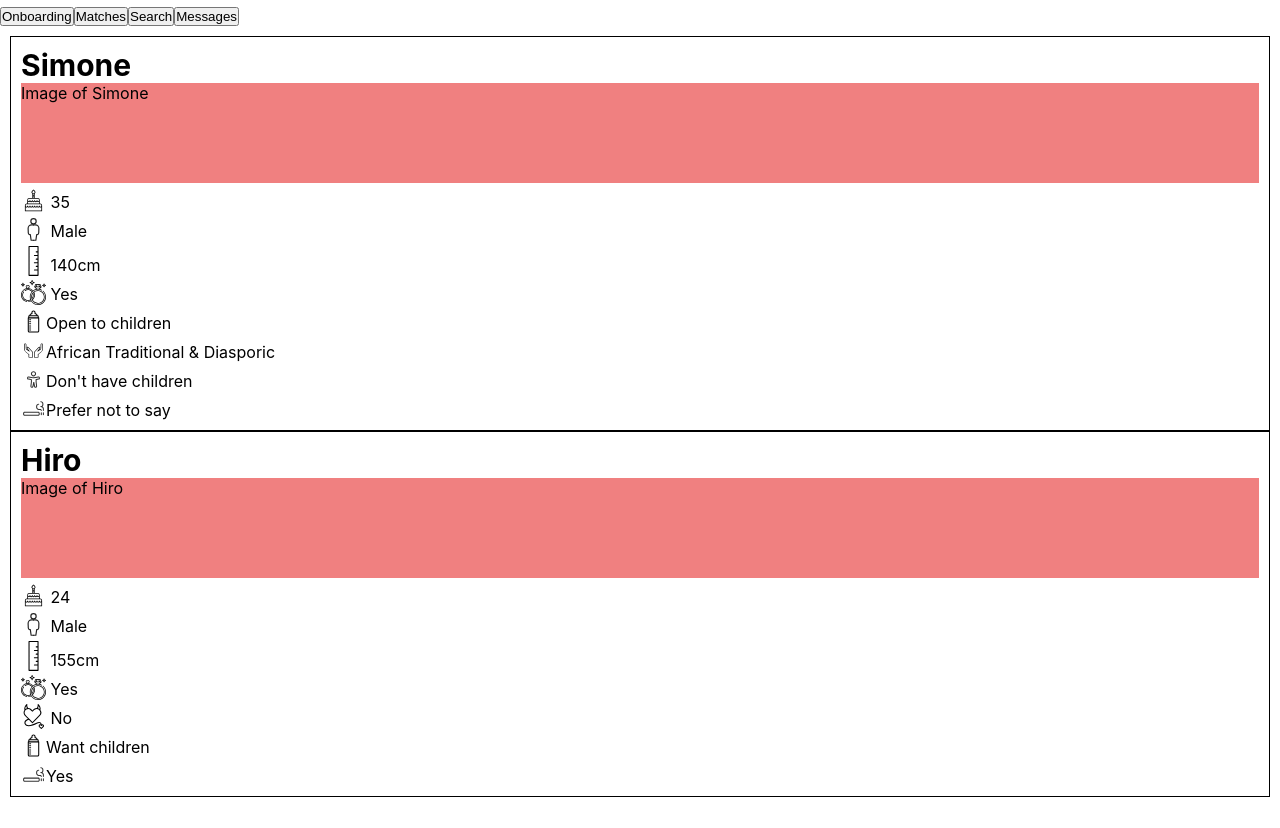
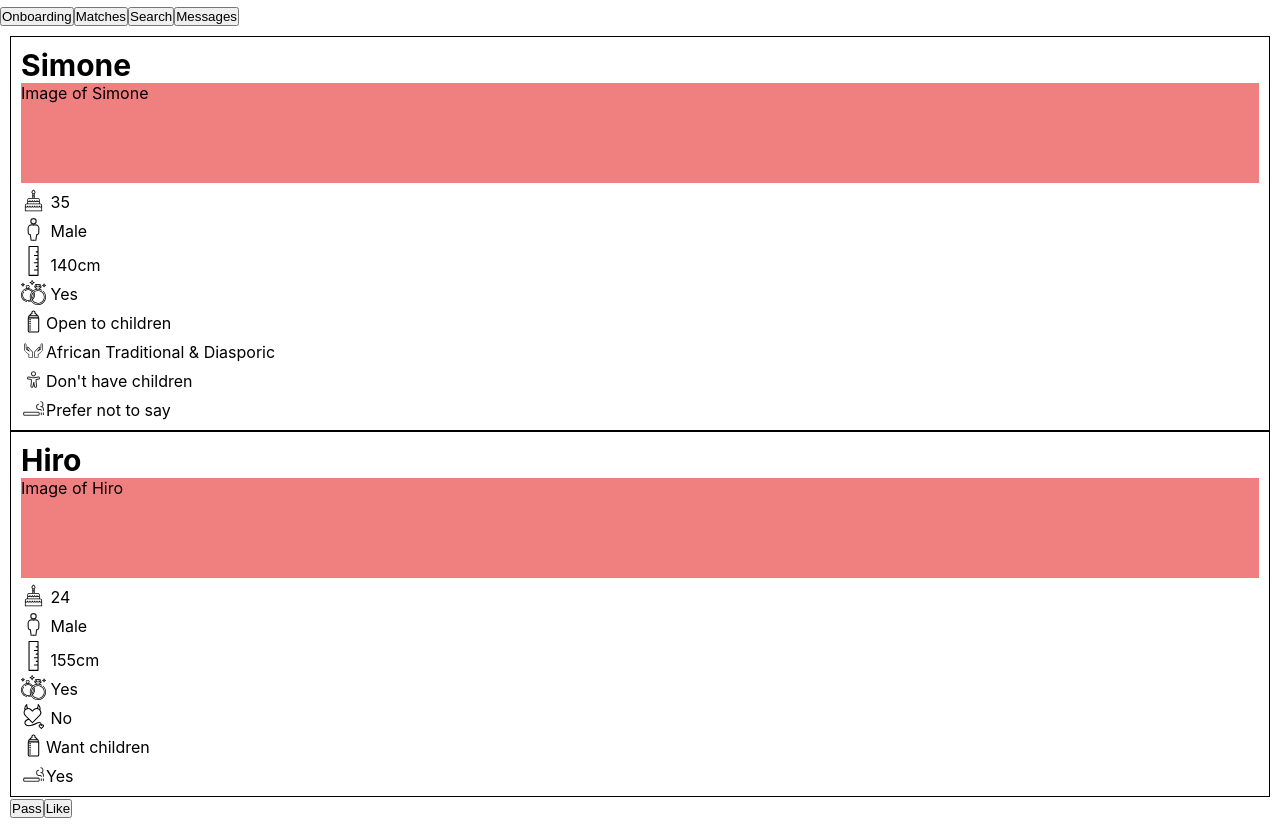
Before and after one commit to russellcs/ft1-dating-app, a React (Create React App) app: page / in a window 1280 px wide. Before the commit the page ends 807 px from the top, so only its background shows below. Built offline with nearby package versions, Linux system fonts and the light colour scheme.

Commit message:
like btn for matching started

```diff
--- a/src/App.js
+++ b/src/App.js
@@ -1,6 +1,7 @@
-import { users, messages as mockMessages } from "./mock";
+import { users, messages as mockMessages, currentUserId } from "./mock";
 import Interface from "./components/Interface";
 import { useState } from "react";
+import { getUserById } from "./utils/matchingUtil";
 
 const App = () => {
   const [messages, setMessages] = useState(mockMessages);
@@ -12,9 +13,24 @@ const App = () => {
     setMessages(copy);
   };
 
+  const currentUser = getUserById(currentUserId, users);
+
+  const onLikeUpdate = (user, boolean) => {
+    const usersCopy = [...users];
+    if (boolean) {
+      usersCopy.currentUser.likes.push(user.userId);
+      usersCopy.currentUser.seen.push(user.userId);
+    }
+  };
+
   return (
     <>
-      <Interface users={users} messages={messages} addMessage={addMessage} />
+      <Interface
+        users={users}
+        messages={messages}
+        addMessage={addMessage}
+        onLikeUpdate={onLikeUpdate}
+      />
     </>
   );
 };
--- a/src/components/Interface.jsx
+++ b/src/components/Interface.jsx
@@ -16,10 +16,6 @@ const Interface = (props) => {
     //do something useful
   };
 
-  const onLikeUpdate = (payload) => {
-    //update the like
-  };
-
   return (
     <>
       <nav>
@@ -31,7 +27,7 @@ const Interface = (props) => {
       {screen === 0 && <Onboarding onLogin={onLogin} users={props.users} />}
 
       {screen === 1 && (
-        <Matching onLikeUpdate={onLikeUpdate} users={props.users} />
+        <Matching onLikeUpdate={props.onLikeUpdate} users={props.users} />
       )}
 
       {screen === 2 && <Search users={props.users} />}
--- a/src/components/Matching.jsx
+++ b/src/components/Matching.jsx
@@ -1,24 +1,20 @@
 import MatchedUser from "./matching/MatchedUser";
 import "./matching/matching.scss";
-import { getAge } from "../utils/matchingUtil";
+import { getAge, getUserById } from "../utils/matchingUtil";
 
 const Matches = (props) => {
   const { users } = props;
   // just for WiP
   const currentUserId = 1;
 
-  const findUserById = (id) => {
-    return users.find(({ userId }) => userId === id);
-  };
-
-  let currentUser = findUserById(currentUserId);
+  let currentUser = getUserById(currentUserId, users);
 
   // RETURNS ARRAY OF USERS THAT HAVE MATCHED EACHOTHER
   const matchFinder = (currentUser) => {
     // creates array of users that currentUser has liked.
     let matches = [...currentUser.matches];
     matches.forEach((id, i) => {
-      matches[i] = findUserById(id);
+      matches[i] = getUserById(id, users);
     });
     // returns array of users that also like currentUser.
     return matches.filter((user) => {
@@ -97,6 +93,9 @@ const Matches = (props) => {
           </div>
         );
       })}
+
+      <button>Pass</button>
+      <button>Like</button>
     </div>
   );
 };
--- a/src/mock/index.js
+++ b/src/mock/index.js
@@ -270,4 +270,4 @@ export const messages = [
 //   login: { email: "", password: "" },
 //   status: { type: "admin", blocked: false, lastLoginTimestamp: 0 },
 // },
-export const currentUserId = 2;
+export const currentUserId = 1;
--- a/src/utils/matchingUtil.js
+++ b/src/utils/matchingUtil.js
@@ -10,3 +10,7 @@ export const getAge = (user) => {
   }
   return age;
 };
+
+export const getUserById = (id, users) => {
+  return users.find(({ userId }) => userId === id);
+};
```
